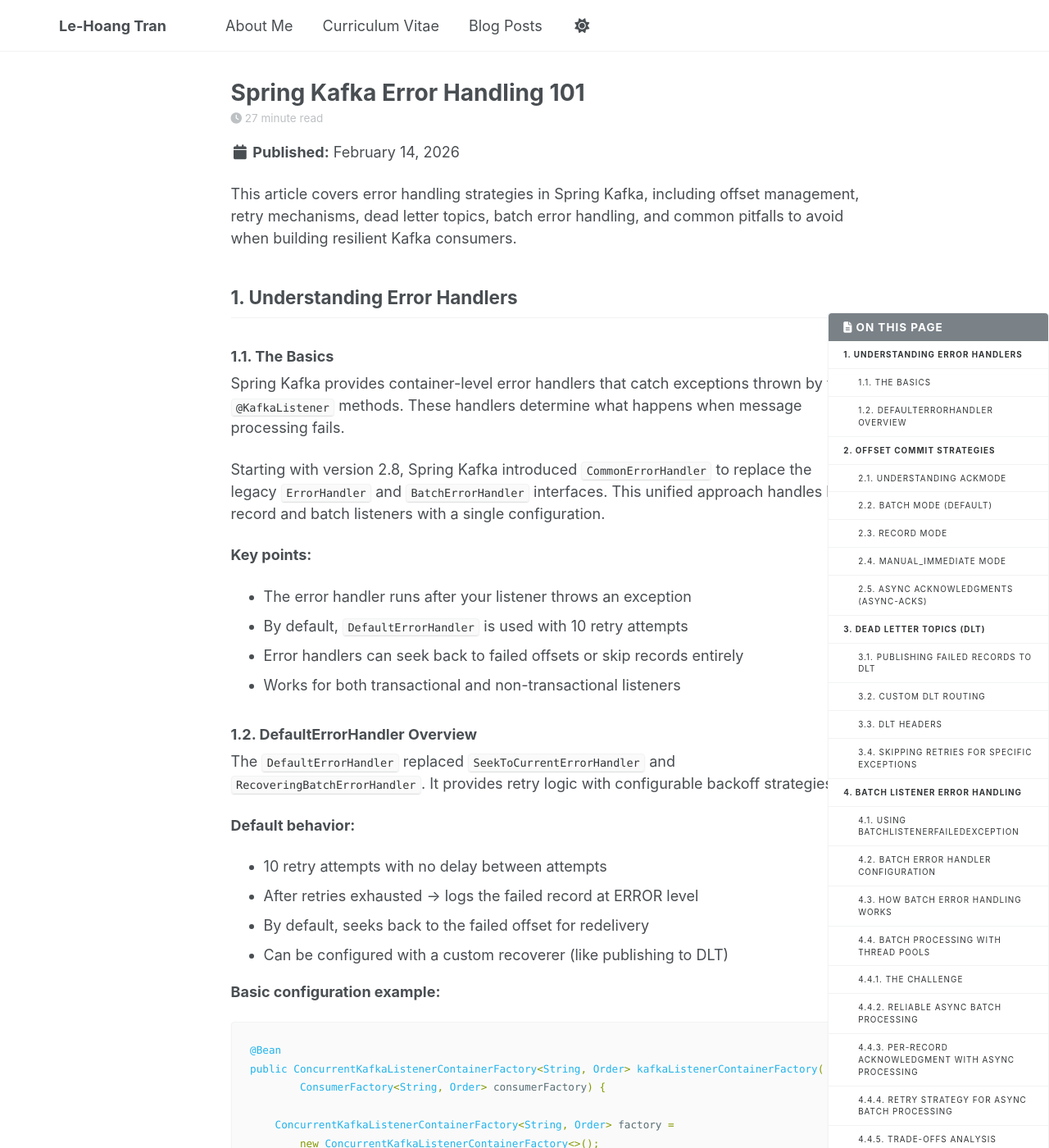
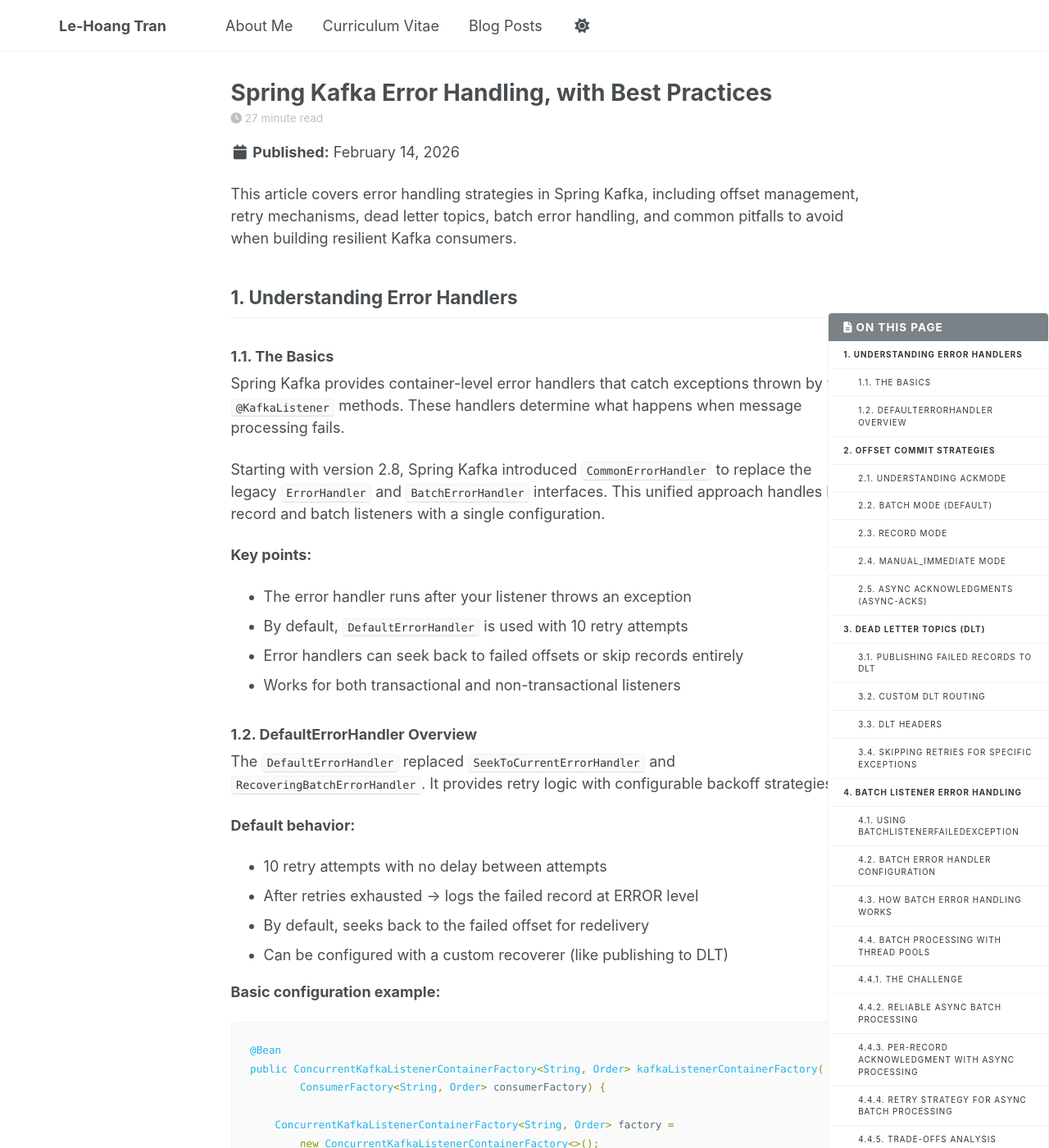
Before and after one commit to lehoangtran289/lehoangtran289.github.io, a Jekyll site: the page built from _posts/2026-02-14-spring-kafka-error-handling.md, in a window 1280 px wide and 1400 px high. Shown: the whole window at 82% size. Built offline with Jekyll 4.4.1, drawn with Linux system fonts in a browser that asks for light colours; a script that is not in the unit is left out; comment, search, counter and statistics services are not loaded.

Commit message:
fix: Update article title for clarity and adjust h4 font size for consistency

```diff
--- a/_posts/2026-02-14-spring-kafka-error-handling.md
+++ b/_posts/2026-02-14-spring-kafka-error-handling.md
@@ -1,5 +1,5 @@
 ---
-title: "Spring Kafka Error Handling 101"
+title: "Spring Kafka Error Handling, with Best Practices"
 layout: single
 date: 2026-02-14
 permalink: /posts/spring-kafka-error-handling/
--- a/_sass/layout/_base.scss
+++ b/_sass/layout/_base.scss
@@ -45,7 +45,7 @@ h3 {
 }
 
 h4 {
-  font-size: $type-size-6;
+  font-size: $type-size-5;
 }
 
 h5 {
```
